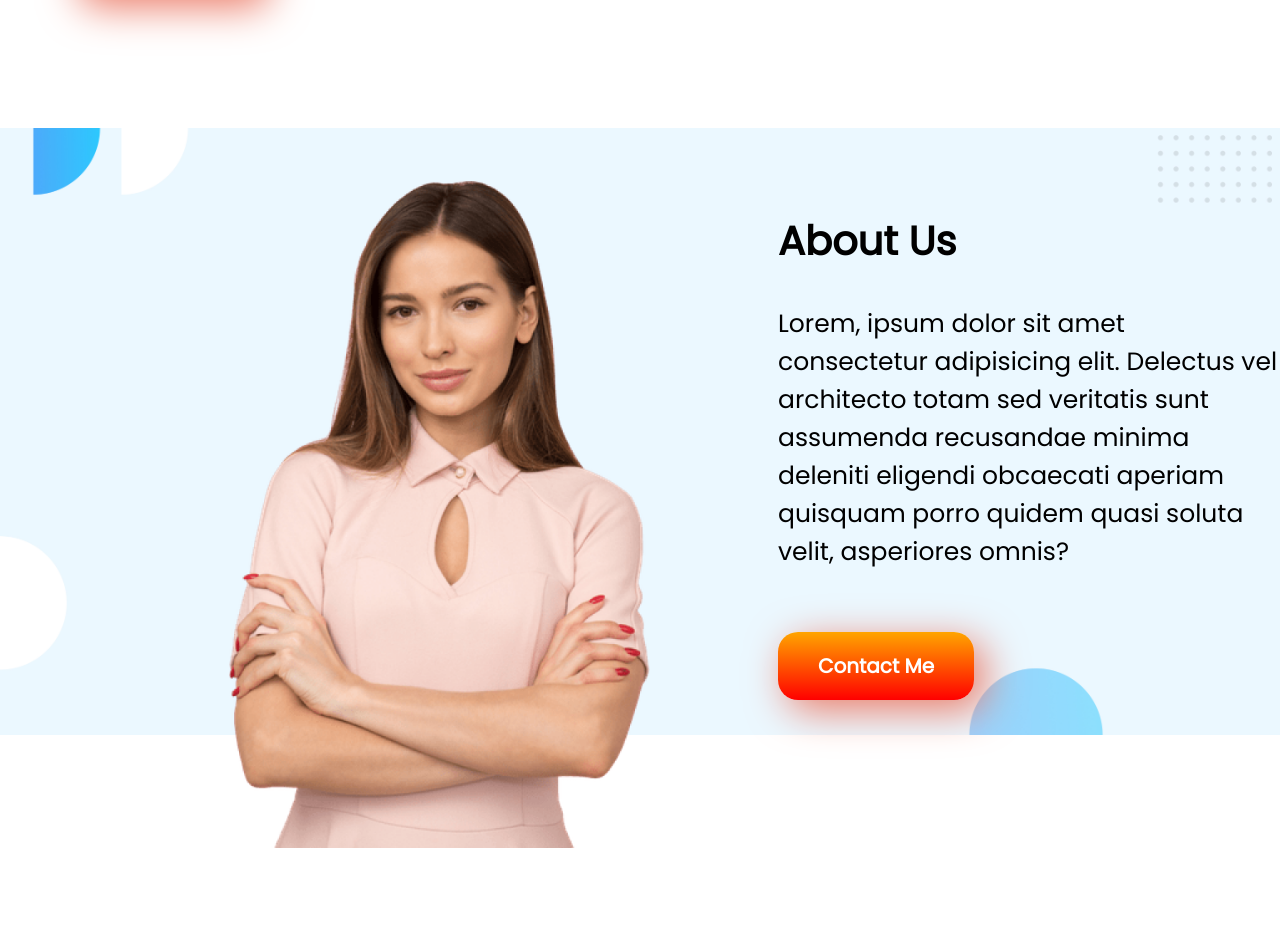
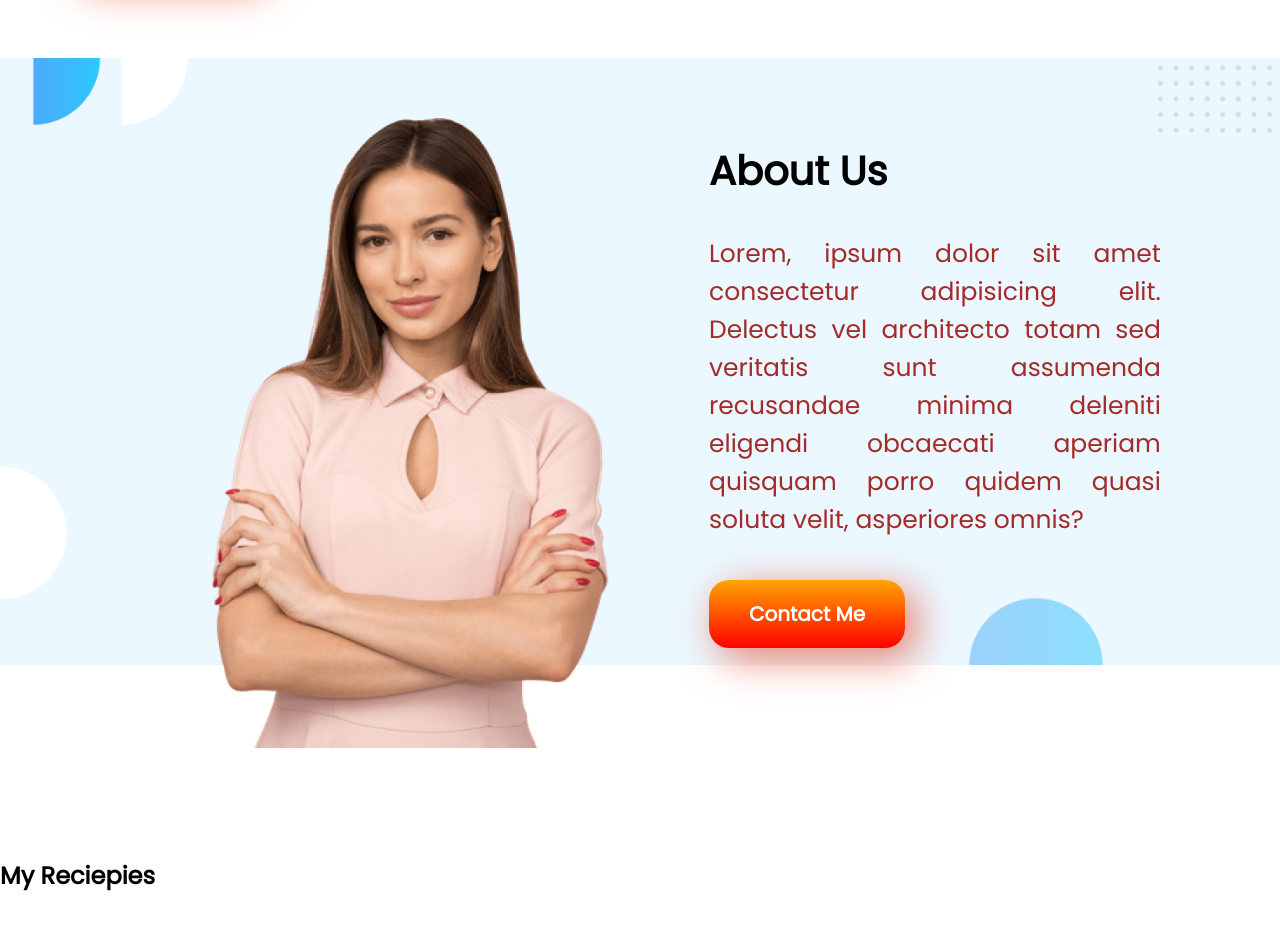
Before and after one commit to mehedihasanreal/food-web, a plain HTML site: page index.html in a window 1280 px wide. Shown: the part 1022-1952 px from the top of the page. Drawn offline with Linux system fonts and the light colour scheme.

Commit message:
correction of middle part

```diff
--- a/index.html
+++ b/index.html
@@ -30,12 +30,16 @@
         </div>
         <div class="food-order">
             <h2>About Us</h2>
-            <p>Lorem, ipsum dolor sit amet consectetur adipisicing elit. Delectus vel architecto totam sed veritatis
+            <p class="para">Lorem, ipsum dolor sit amet consectetur adipisicing elit. Delectus vel architecto totam sed
+                veritatis
                 sunt assumenda recusandae minima deleniti eligendi obcaecati aperiam quisquam porro quidem quasi soluta
                 velit, asperiores omnis?</p>
             <a class="button" target="_blank" href="#">Contact Me</a>
         </div>
     </section>
+    <section>
+        <h2>My Reciepies</h2>
+    </section>
 </body>
 
 </html>
--- a/style.css
+++ b/style.css
@@ -5,7 +5,7 @@ body {
 
 .top-field {
     display: flex;
-    margin-bottom: 150px;
+    margin-bottom: 100px;
     margin-top: 50px;
 }
 
@@ -28,7 +28,9 @@ body {
 
 .food-order p {
     font-size: 25px;
-    margin-bottom: 80px;
+    margin-bottom: 60px;
+    text-align: justify;
+    padding-right: 5px;
 }
 
 .orange {
@@ -51,11 +53,20 @@ body {
     background-image: url(images/shapes/Frame\ 57.jpg);
     background-repeat: no-repeat;
     background-size: 100%;
-    margin-bottom: 150px;
+    height: 700px;
+    margin-bottom: 100px;
 }
 
 #female-image {
-    height: 40%;
-    padding-top: 53px;
+    height: 90%;
+    padding-top: 10.5%;
     padding-left: 25%;
 }
+
+.para {
+    font-size: 25px;
+    margin-bottom: 60px;
+    text-align: justify;
+    margin-right: 20%;
+    color: brown;
+}
```
